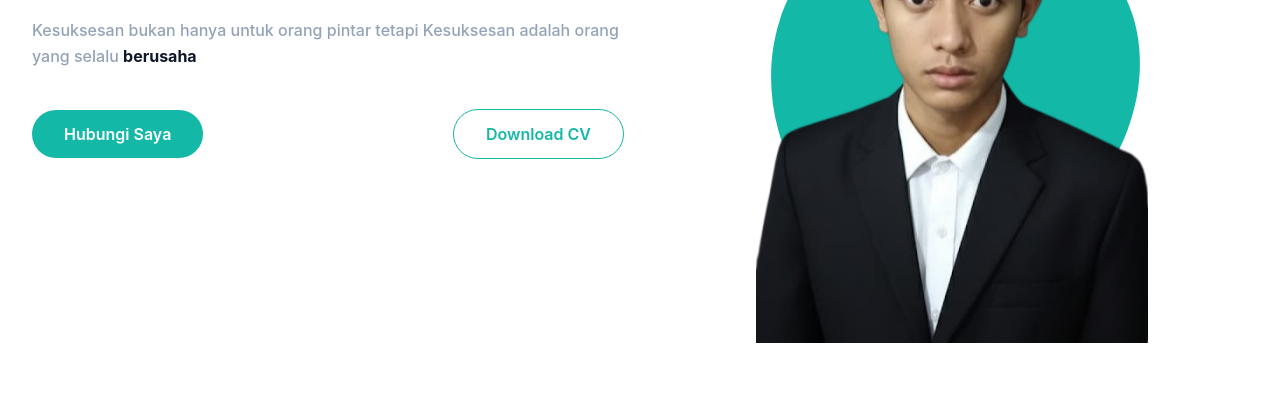
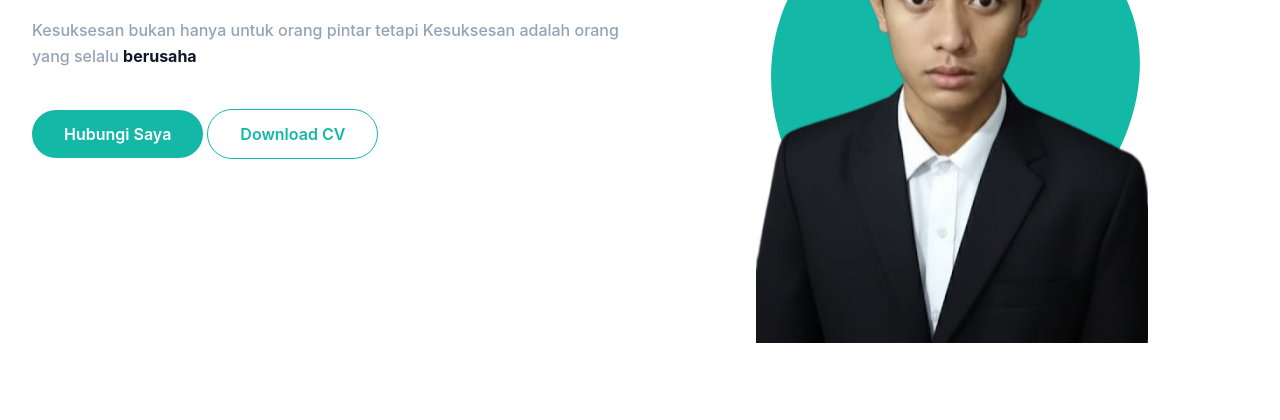
Before and after one commit to jayacahya/penambahan-portfolio, a website: page index.html in a window 1280 px wide. Shown: the part 380-800 px from the top of the page. Drawn offline with Linux system fonts and the light colour scheme.

Commit message:
Refactor button layout and styles in index.html

```diff
--- a/index.html
+++ b/index.html
@@ -90,16 +90,14 @@
 
                     <p class="font-medium text-slate-400 mb-10 leading-relaxed"> Kesuksesan bukan hanya untuk orang pintar
                         tetapi Kesuksesan adalah orang yang selalu <span class="text-dark font-bold dark:text-white">berusaha</span></p>
-                    <div class="flex w-full items-center justify-between sm:justify-start sm:gap-4">
+                    <div class="flex flex-wrap items-center gap-1">
                         <a href="#contact"
-                           class="text-base font-semibold text-white bg-primary py-3 px-8 rounded-full
-                                  hover:shadow-lg hover:opacity-80 transition duration-300 ease-in-out">
+                        class="text-base font-semibold text-white bg-primary py-3 px-8 rounded-full
+                                hover:shadow-lg hover:opacity-80 transition duration-300 ease-in-out">
                             Hubungi Saya
                         </a>
-
-                        <a href="dist/cv/tugas cv.pdf" download
-                           class="text-base font-semibold text-primary border border-primary py-3 px-8 rounded-full
-                                  hover:bg-primary hover:text-white hover:shadow-lg transition duration-300 ease-in-out">
+                        <a href="dist/cv/tugas cv.pdf" download class="text-base font-semibold text-primary border border-primary py-3 px-8 rounded-full
+                                hover:bg-primary hover:text-white hover:shadow-lg transition duration-300 ease-in-out">
                             Download CV
                         </a>
                     </div>
```
